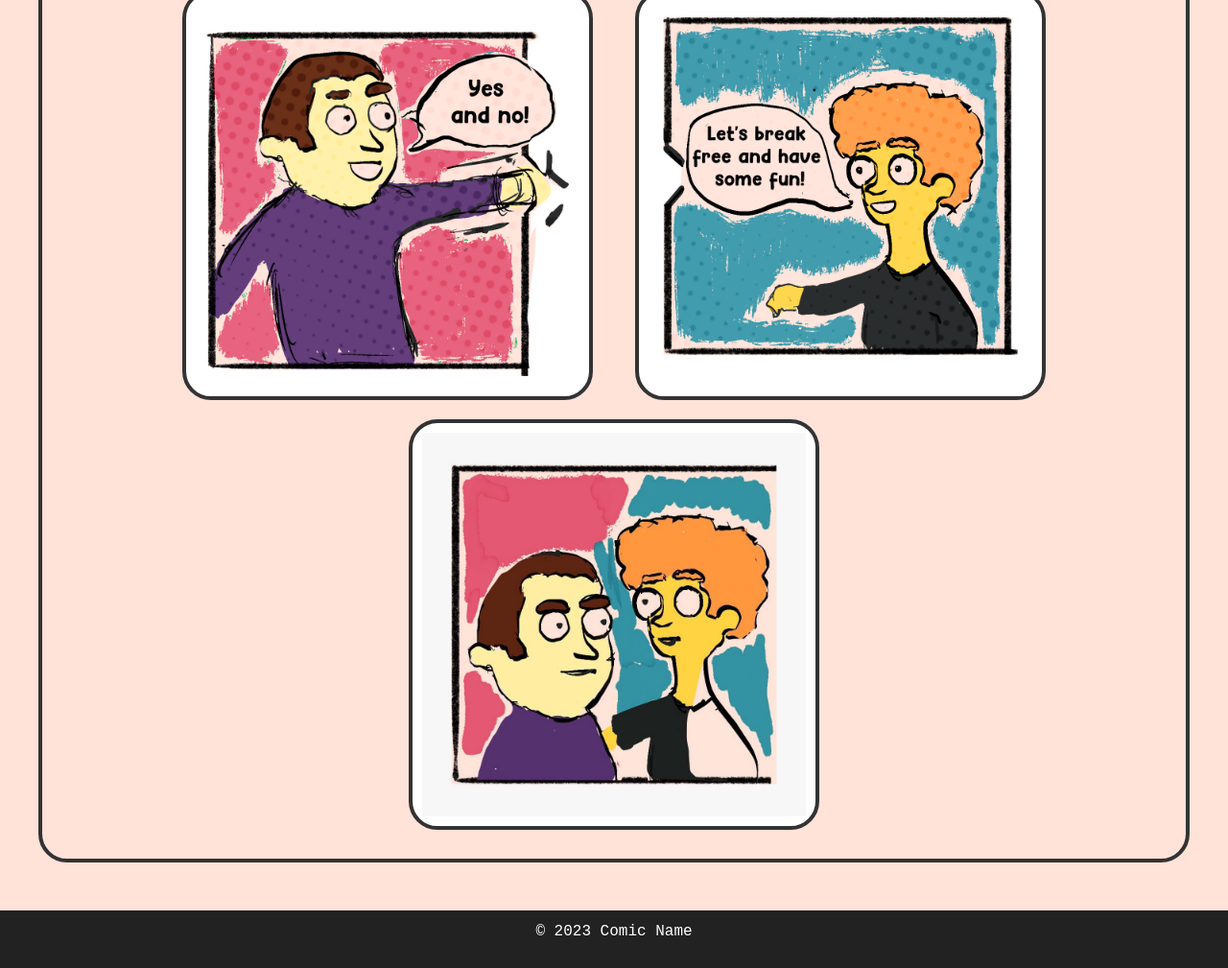
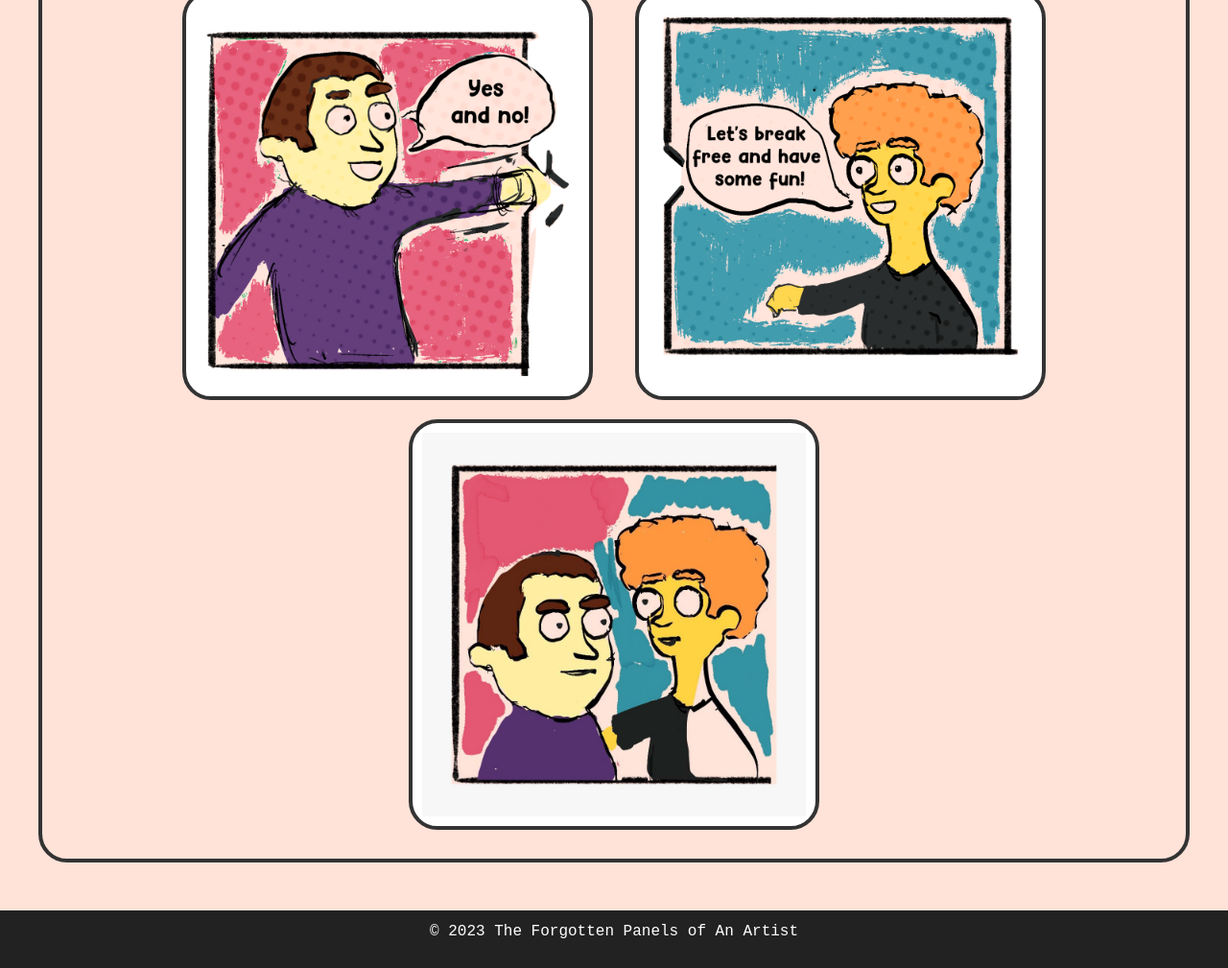
Before and after one commit to shehabomar/The-Forgotten-Panels-of-An-Artist, a plain HTML site: page index.html in a window 1280 px wide. Shown: the part 2491-3500 px from the top of the page at 96% size. Drawn offline with nearby package versions, Linux system fonts and the light colour scheme; a web font is replaced by a local one.

Commit message:
Update index.html

```diff
--- a/index.html
+++ b/index.html
@@ -125,7 +125,7 @@
 
     </main>
     <footer>
-        <p>&copy; 2023 Comic Name</p>
+        <p>&copy; 2023 The Forgotten Panels of An Artist</p>
     </footer>
 
     <script src="https://cdn.jsdelivr.net/npm/bootstrap@5.0.2/dist/js/bootstrap.bundle.min.js" integrity="sha384-MrcW6ZMFYlzcLA8Nl+NtUVF0sA7MsXsP1UyJoMp4YLEuNSfAP+JcXn/tWtIaxVXM" crossorigin="anonymous"></script>
```
